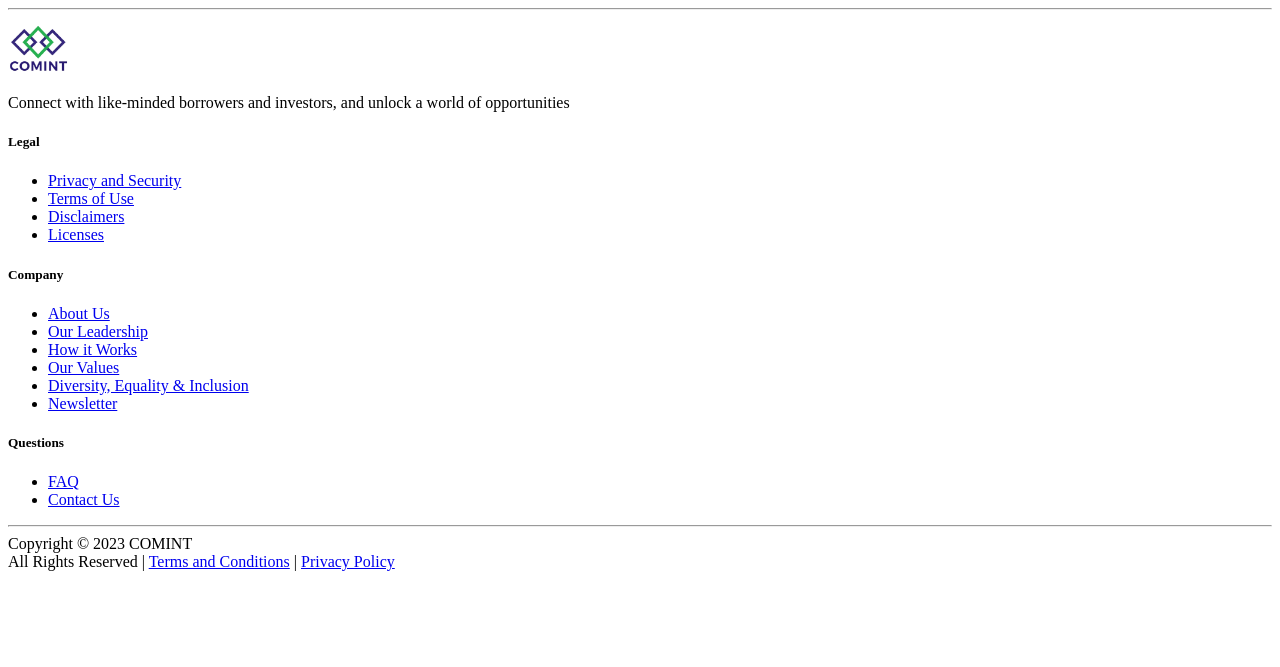
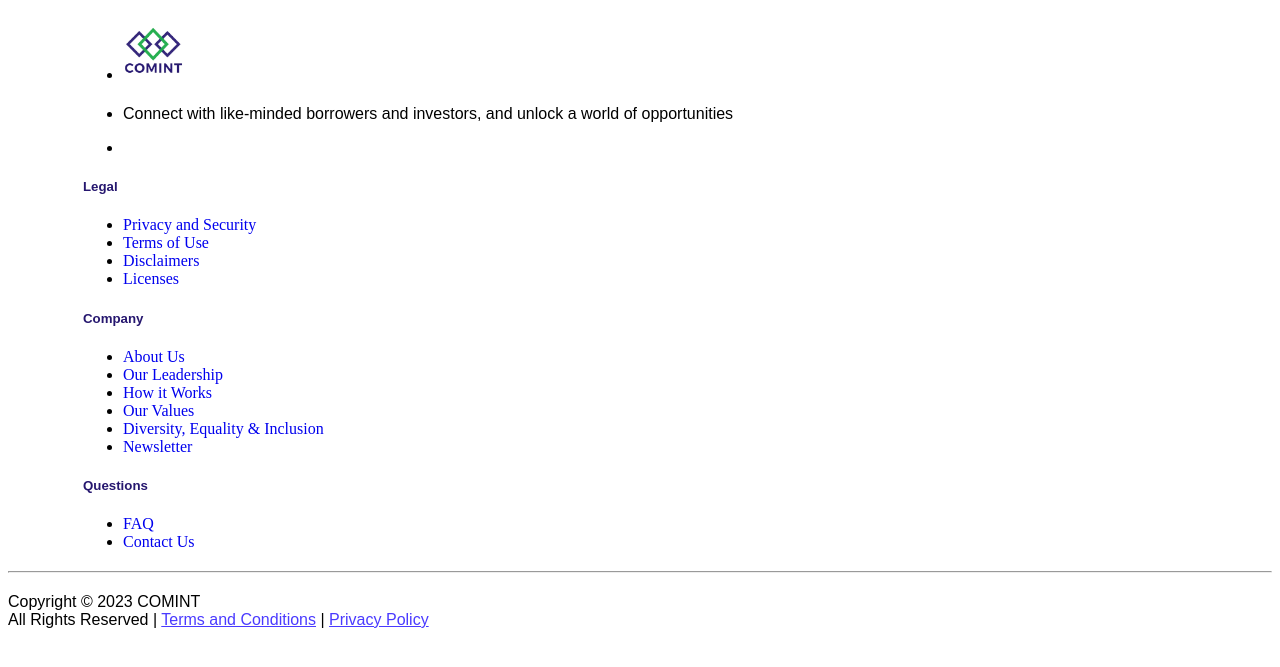
Before and after one commit to comint-admin/comint, a Django app: template comintapp/templates/footers/footer.html in a window 1280 px wide. Shown: the top 667 px of the page. Run offline with Django 4.2, Linux system fonts and the light colour scheme; the template is opened without the code that fills it, so the values that code supplies are empty; some libraries are stand-ins or nearby versions.

Commit message:
update footer

```diff
--- a/comintapp/templates/footers/footer.html
+++ b/comintapp/templates/footers/footer.html
@@ -1,79 +1,84 @@
 {% load static %}
 
-<hr class="my-4">
-<footer class="bg-white text-center text-lg-start">
-  <!-- Grid container -->
-  <div class="container p-4">
-      <!--Grid row-->
+<style>
+
+    .custom-column {
+      padding-left: 75px;
+      margin-top: 20px;
+      margin-bottom: 20px;
+    }
+
+    hr {
+      margin-top: 20px;
+      margin-bottom: 20px;
+    }
+  </style>
+</head>
+<body>
+
+<div class="container mt-4">
   <div class="row">
-          <!--Grid column-->
-          <div class="col-lg-3 col-md-6 mb-4 mb-md-0">
-              <img src="{% static 'comintapp/images/default_logo.png' %}" alt="Comint Logo" height="60" class="d-inline-block mb-2">
-              <p>
-                  Connect with like-minded borrowers and investors, and unlock a world
-                  of opportunities
+
+    <div class="col-lg-3 col-md-6 custom-column">
+      <ul class="list-unstyled">
+
+        <li style="text-decoration: none; margin-bottom: 5px; padding-bottom: 5px;">
+            <img src="{% static 'comintapp/images/default_logo.png' %}" alt="Comint Logo" height="60" class="d-inline-block mb-2" style="text-decoration: none;">
+        </li>
+        <li>
+            <p style="font-family: 'Poppins', sans-serif;"> Connect with like-minded borrowers and investors, and unlock a world of opportunities
             </p>
-              <div class="social-icons">
+        </li>
+        <li class="social-icons" style="">
             <a href="#" class="text-warning me-2"><i class="fab fa-facebook-f"></i></a>
             <a href="#" class="text-warning me-2"><i class="fab fa-twitter"></i></a>
             <a href="#" class="text-warning me-2"><i class="fab fa-instagram"></i></a>
             <a href="#" class="text-warning me-2"><i class="fab fa-linkedin-in"></i></a>
             <a href="#" class="text-warning"><i class="fab fa-youtube"></i></a>
+        </li>
+
+    </ul>
+      </ul>
+    </div>
+
+    <div class="col-lg-3 col-md-6 custom-column">
+      <h5 class="mb-4" style="color: #26176F; font-family: 'Poppins', sans-serif;">Legal</h5>
+      <ul class="list-unstyled">
+        <li><a href="#!" class="text-dark" style="text-decoration: none;">Privacy and Security</a></li>
+        <li><a href="#!" class="text-dark" style="text-decoration: none;">Terms of Use</a></li>
+        <li><a href="#!" class="text-dark" style="text-decoration: none;">Disclaimers</a></li>
+        <li><a href="#!" class="text-dark" style="text-decoration: none;">Licenses</a></li>
+        </ul>
+    </div>
+
+    <div class="col-lg-3 col-md-6 custom-column">
+      <h5 class="mb-4" style="color: #26176F; font-family: 'Poppins', sans-serif;">Company</h5>
+        <ul class="list-unstyled">
+            <li><a href="#!" class="text-dark" style="text-decoration: none;">About Us</a></li>
+            <li><a href="#!" class="text-dark" style="text-decoration: none;">Our Leadership</a></li>
+            <li><a href="#!" class="text-dark" style="text-decoration: none;">How it Works</a></li>
+            <li><a href="#!" class="text-dark" style="text-decoration: none;">Our Values</a></li>
+            <li><a href="#!" class="text-dark" style="text-decoration: none;">Diversity, Equality & Inclusion</a></li>
+            <li><a href="#!" class="text-dark" style="text-decoration: none;">Newsletter</a></li>
+        </ul>
+    </div>
+
+    <div class="col-lg-3 col-md-6 custom-column">
+        <h5 class="mb-4" style="color: #26176F; font-family: 'Poppins', sans-serif;">Questions</h5>
+        <ul class="list-unstyled">
+            <li><a href="#!" class="text-dark" style="text-decoration: none;">FAQ</a></li>
+            <li><a href="#!" class="text-dark" style="text-decoration: none;">Contact Us</a></li>
+        </ul>
       </div>
   </div>
-          <!--Grid column-->
 
-          <!--Grid column-->
-          <div class="col-lg-3 col-md-6 mb-4 mb-md-0">
-              <h5 class="text-primary mb-4">Legal</h5>
-              <ul class="list-unstyled mb-0">
-                  <li><a href="#!" class="text-dark">Privacy and Security</a></li>
-                  <li><a href="#!" class="text-dark">Terms of Use</a></li>
-                  <li><a href="#!" class="text-dark">Disclaimers</a></li>
-                  <li><a href="#!" class="text-dark">Licenses</a></li>
-              </ul>
-          </div>
-          <!--Grid column-->
-
-          <!--Grid column-->
-          <div class="col-lg-3 col-md-6 mb-4 mb-md-0">
-              <h5 class="text-primary mb-4">Company</h5>
-              <ul class="list-unstyled mb-0">
-                  <li><a href="#!" class="text-dark">About Us</a></li>
-                  <li><a href="#!" class="text-dark">Our Leadership</a></li>
-                  <li><a href="#!" class="text-dark">How it Works</a></li>
-                  <li><a href="#!" class="text-dark">Our Values</a></li>
-                  <li><a href="#!" class="text-dark">Diversity, Equality & Inclusion</a></li>
-                  <li><a href="#!" class="text-dark">Newsletter</a></li>
-              </ul>
-          </div>
-          <!--Grid column-->
-
-          <!--Grid column-->
-          <div class="col-lg-3 col-md-6 mb-4 mb-md-0">
-              <h5 class="text-primary mb-4">Questions</h5>
-              <ul class="list-unstyled mb-0">
-                  <li><a href="#!" class="text-dark">FAQ</a></li>
-                  <li><a href="#!" class="text-dark">Contact Us</a></li>
-              </ul>
-          </div>
-          <!--Grid column-->
-      </div>
-      <!--Grid row-->
-  </div>
-  <!-- Grid container -->
-
-  <!-- Copyright -->
   <hr>
-  <div class="container p-1">
-    <div class="row">
-      <div class="col-6 text-start">
+  <div class="row" style="margin-bottom: 20px;">
+    <div class="col-md-6 text-start" style="font-family: 'Poppins', sans-serif;">
       Copyright © 2023 COMINT
     </div>
-      <div class="col-6 text-end">
-        All Rights Reserved | <a href="#!" class="text-dark">Terms and Conditions</a> | <a href="#!" class="text-dark">Privacy Policy</a>
+    <div class="col-md-6 text-end" style="font-family: 'Poppins', sans-serif;">
+      All Rights Reserved | <a href="#!" class="" style="color: #4A3AFF;">Terms and Conditions</a> | <a href="#!" class="" style="color: #4A3AFF;">Privacy Policy</a>
     </div>
   </div>
 </div>
-  <!-- Copyright -->
-</footer>
```
Lines whose indentation alone changed are shown as unchanged.
